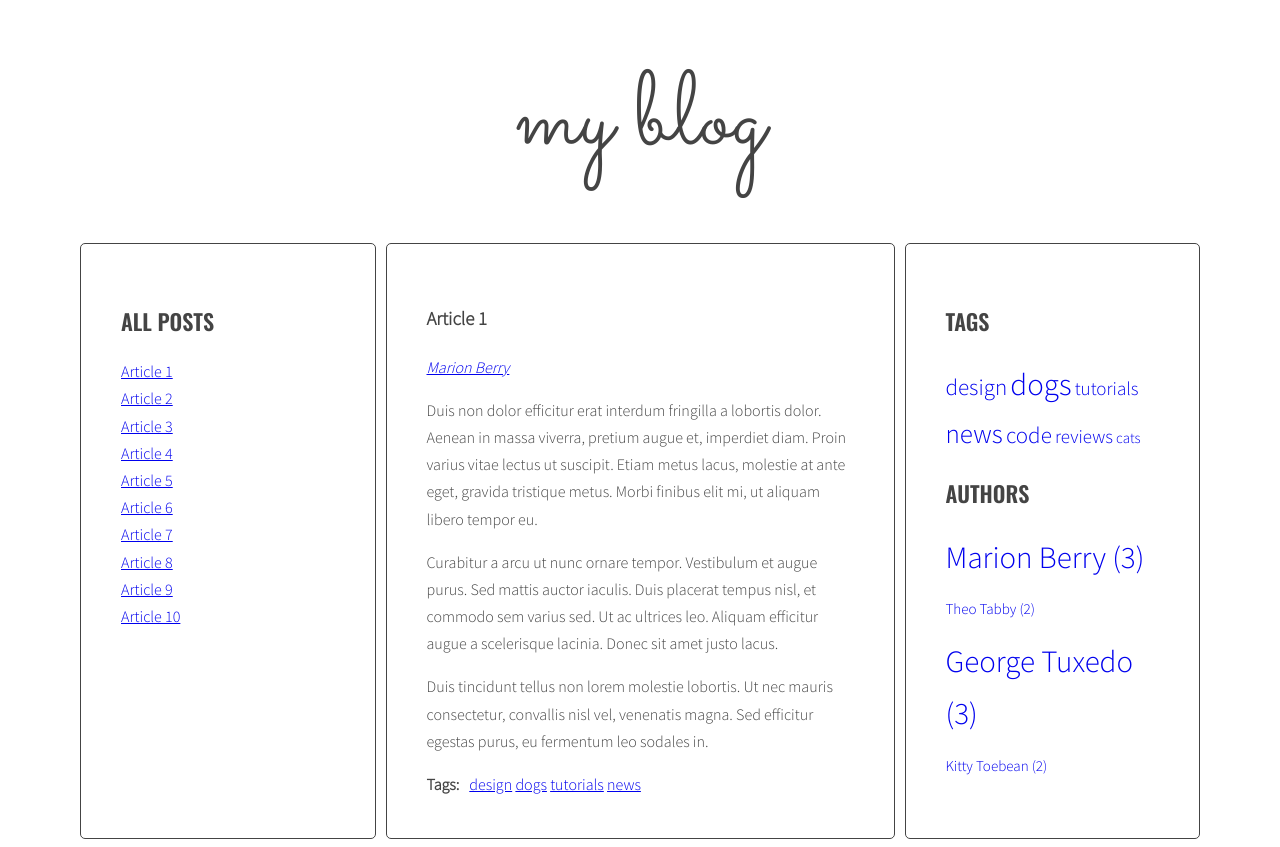
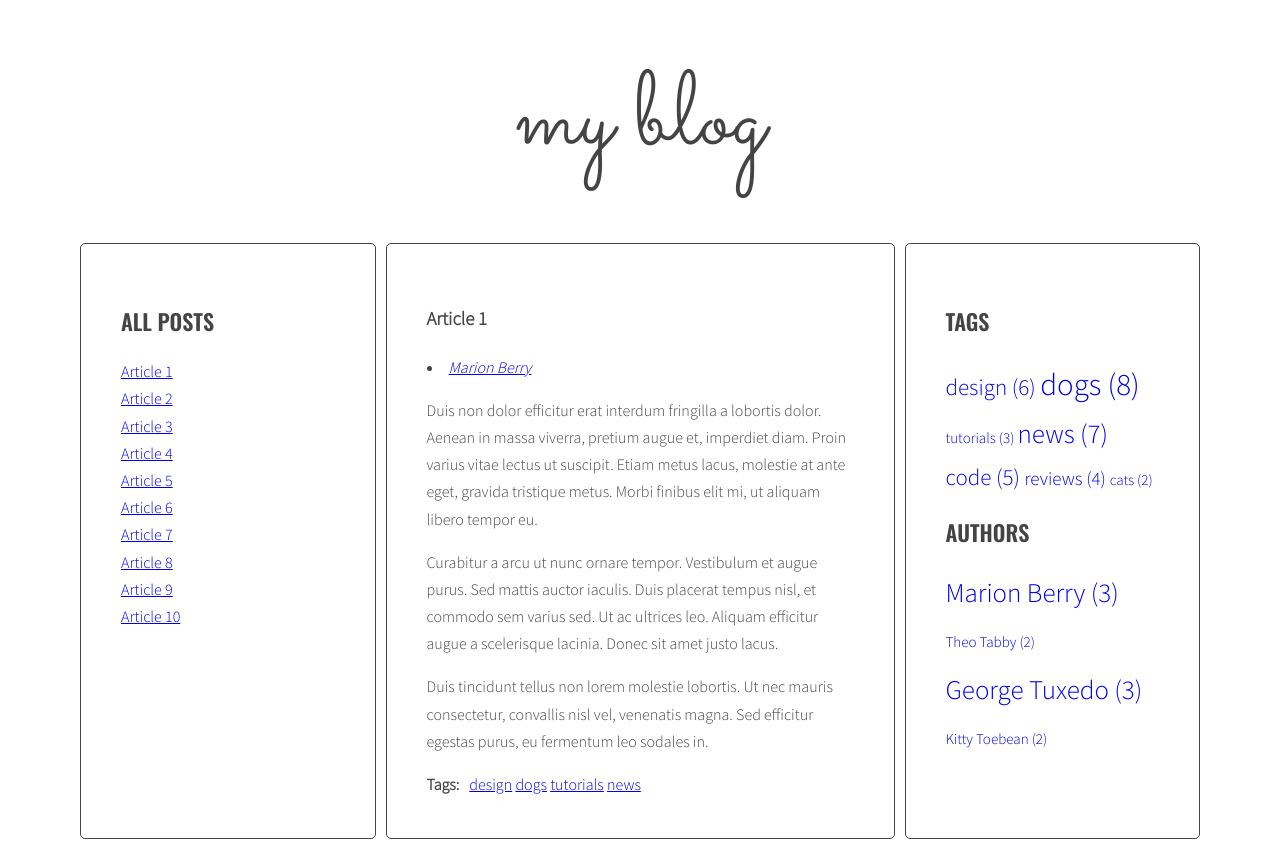
Before and after one commit to Martenia/javascript-blog, a website: page index.html in a window 1280 px wide. Drawn offline with nearby package versions, Linux system fonts and the light colour scheme.

Commit message:
Szablony Handlebars. Zadanie 6.4

```diff
--- a/index.html
+++ b/index.html
@@ -130,7 +130,7 @@
                   </ul>
                 </div>
               </article>
-              <article class="post" id="article-9" data-tags="tutorials dogs news" data-author="Marion Berry">
+              <article class="post" id="article-9" data-tags="dogs news" data-author="Marion Berry">
                 <h3 class="post-title">Article 9</h3>
                 <p class="post-author"></p>
                 <div class="post-content">
@@ -171,6 +171,23 @@
         </div>
       </div>
 
+      <script id="template-author-cloud-link" type="text/x-handlebars-template">
+        {{#each authors}}
+        <li><a href="#author-{{ author }}" class="{{className}}">{{ author }} ({{count}}) </a></li>
+        {{/each}}
+      </script>
+      <script id="template-tag-cloud-link" type="text/x-handlebars-template">
+        {{#each tags}}
+        <li><a href="#tag-{{ tag }}" class="{{className}}">{{ tag }} ({{count}}) </a></li>
+        {{/each}}
+      </script>
+      <script id="template-author-link" type="text/x-handlebars-template">
+        <li><a href="#author-{{ id }}">{{ id }}</a></li></script>
+      <script id="template-tag-link" type="text/x-handlebars-template">
+        <li><a href="#tag-{{ id }}">{{ id }}</a></li></script>
+      <script id="template-article-link" type="text/x-handlebars-template">
+        <li><a href="#{{ id }}"><span>{{ title }}</span></a></li></script>
+      <script src="https://cdnjs.cloudflare.com/ajax/libs/handlebars.js/4.1.0/handlebars.min.js"></script>
       <script src="js/script.js"></script>
 </body>
 </html>
--- a/js/script.js
+++ b/js/script.js
@@ -1,4 +1,12 @@
 'use strict';
+
+const templates = {
+  articleLink: Handlebars.compile(document.querySelector('#template-article-link').innerHTML),
+  tagLink: Handlebars.compile(document.querySelector('#template-tag-link').innerHTML),
+  authorLink: Handlebars.compile(document.querySelector('#template-author-link').innerHTML),
+  tagCloudLink: Handlebars.compile(document.querySelector('#template-tag-cloud-link').innerHTML),
+  authorCloudLink: Handlebars.compile(document.querySelector('#template-author-cloud-link').innerHTML)
+};
 
 const opt = {
   articleSelector: '.post',
@@ -14,7 +22,7 @@ const opt = {
 
 function titleClickHandler(event){
   console.log('Link was clicked!');
-  console.log(event);
+  // console.log(event);
 
   event.preventDefault();
 
@@ -74,7 +82,9 @@ function generateTitleLinks(customSelector = ''){
     const articleTitle = article.querySelector(opt.titleSelector).innerHTML;
 
     /* create HTML of the link */
-    const linkHTML = '<li><a href="#' + articleId + '"><span>' + articleTitle + '</span></a></li>';
+    const linkHTMLData = {id: articleId, title: articleTitle};
+    const linkHTML = templates.articleLink(linkHTMLData);
+    // console.log(linkHTML);
 
     /* insert link into titleList */
     html = html + linkHTML;
@@ -106,7 +116,7 @@ function calculateTagsParams(tags) {
       params.min = tags[tag];
     }
 
-    console.log(tag + ' is used ' + tags[tag] + ' times');
+    // console.log(tag + ' is used ' + tags[tag] + ' times');
   }
 
   return params;
@@ -155,7 +165,10 @@ function generateTags(){
     for(let tag of articleTagsArray) {
       // console.log(tag);
       /* generate HTML of the link */
-      const linkTag = '<li><a href="#tag-' + tag + '">' + tag + '</a></li>';
+      const tagHTMLData = {id: tag};
+      const linkTag = templates.tagLink(tagHTMLData);
+      // console.log(linkTag);
+
       // console.log(linkTag);
       /* add generated code to html variable */
       html = html + linkTag + ' ';
@@ -177,35 +190,42 @@ function generateTags(){
   const tagList = document.querySelector(opt.tagsListSelector);
 
   const tagsParams = calculateTagsParams(allTags);
-  console.log('tagsParams:', tagsParams);
+  // console.log('tagsParams:', tagsParams);
 
   /* [new] create variable for all links HTML code */
-  let allTagsHTML = '';
+  // let allTagsHTML = '';
+  const allTagsData = {tags: []};
 
   /* [new] START LOOP: for each tag in allTags: */
   for (let tag in allTags) {
 
-    const tagLinkHTML = '<li><a href="#tag-' + tag + '" class="' + calculateTagClass(allTags[tag], tagsParams) + '">' + tag + '</a></li>' + ' ';
-    console.log('tagLinkHTML:', tagLinkHTML);
+    // const tagLinkHTML = '<li><a href="#tag-' + tag + '" class="' + calculateTagClass(allTags[tag], tagsParams) + '">' + tag + '</a></li>' + ' ';
+    // console.log('tagLinkHTML:', tagLinkHTML);
 
     /* [new] generate code of a link and add it to allTags HTML */
     // allTagsHTML += tag + ' (' + allTags[tag] + ') ';
-    allTagsHTML += tagLinkHTML;
+    // allTagsHTML += tagLinkHTML;
+    allTagsData.tags.push({
+      tag: tag,
+      count: allTags[tag],
+      className: calculateTagClass(allTags[tag], tagsParams)
+    });
 
     /* [new] END LOOP: for each tag in allTags */
   }
 
   /* [NEW] add html from allTagsHTML to tagList */
-  tagList.innerHTML = allTagsHTML;
+  //tagList.innerHTML = allTagsHTML;
+  tagList.innerHTML = templates.tagCloudLink(allTagsData);
   // tagList.innerHTML = allTags.join(' ');
-  // console.log(allTagsHTML);
+  console.log(allTagsData);
 }
 generateTags();
 
 
 function tagClickHandler(event){
   console.log('Tag was clicked!');
-  console.log(event);
+  // console.log(event);
   /* [DONE] prevent default action for this event */
   event.preventDefault();
 
@@ -278,7 +298,7 @@ function calculateAuthorsParams(authors) {
       params.min = authors[author];
     }
 
-    console.log(author + ' is used ' + authors[author] + ' times');
+    // console.log(author + ' is used ' + authors[author] + ' times');
   }
 
   return params;
@@ -310,9 +330,9 @@ function generateAuthors(){
     // console.log(authorTags);
 
     /* generate HTML of the link */
-    const authorTag = '<a href="#author-' + authorTags + '">' + authorTags + '</a>';
+    const authorHTMLData = {id: authorTags};
+    const authorTag = templates.authorLink(authorHTMLData);
     // console.log(authorTag);
-
 
     /* check if this link is NOT already in allAuthors */
     // eslint-disable-next-line no-prototype-builtins
@@ -330,32 +350,40 @@ function generateAuthors(){
   const authorList = document.querySelector(opt.authorsListSelector);
 
   const authorsParams = calculateAuthorsParams(allAuthors);
-  console.log('authorsParams:', authorsParams);
+  // console.log('authorsParams:', authorsParams);
 
   /* create variable for all links HTML code */
-  let allAuthorsHTML = '';
+  // let allAuthorsHTML = '';
+  const allAuthorsData = {authors: []};
 
   /* START LOOP: for each author in allAuthors */
   for (let author in allAuthors) {
 
-    const authorLinkHTML = '<li><a href="#author-' + author + '" class="' + calculateAuthorClass(allAuthors[author], authorsParams) + '">' + author + ' (' + allAuthors[author] + ') ' + '</a></li>';
-    console.log('authorLinkHTML:', authorLinkHTML);
+    // const authorLinkHTML = '<li><a href="#author-' + author + '" class="' + calculateAuthorClass(allAuthors[author], authorsParams) + '">' + author + ' (' + allAuthors[author] + ') ' + '</a></li>';
+    // console.log('authorLinkHTML:', authorLinkHTML);
 
     /* generate code of a link and add it to allAuthors HTML */
-    allAuthorsHTML += authorLinkHTML;
+    // allAuthorsHTML += authorLinkHTML;
+    allAuthorsData.authors.push({
+      author: author,
+      count: allAuthors[author],
+      className: calculateAuthorClass(allAuthors[author], authorsParams)
+    });
 
     /* END LOOP: for each author in allAuthors */
   }
 
   /* add html from allAuthorsHTML to authorList */
-  authorList.innerHTML = allAuthorsHTML;
+  // authorList.innerHTML = allAuthorsHTML;
+  authorList.innerHTML = templates.authorCloudLink(allAuthorsData);
+  console.log(allAuthorsData);
 }
 generateAuthors();
 
 
 function authorClickHandler(event){
   console.log('Author was clicked!');
-  console.log(event);
+  // console.log(event);
   /* prevent default action for this event */
   event.preventDefault();
 
--- a/sass/style.scss
+++ b/sass/style.scss
@@ -131,11 +131,11 @@ body {
   font-size: 23px;
   text-decoration: none;
 }
-.tag-size-4 {
+.tag-size-4, .tag-size-6 {
   font-size: 27px;
   text-decoration: none;
 }
-.tag-size-5, .tag-size-6 {
+.tag-size-5 {
   font-size: 31px;
   text-decoration: none;
 }
```
Also changed, not shown: .eslintrc.json, css/style.css.
